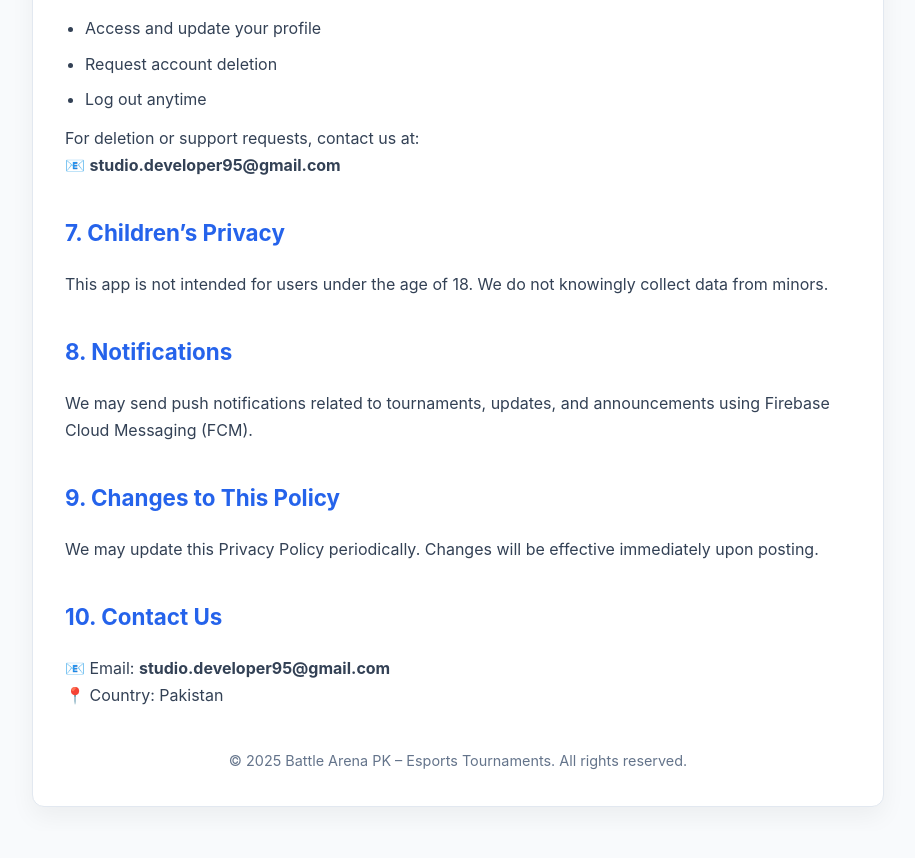
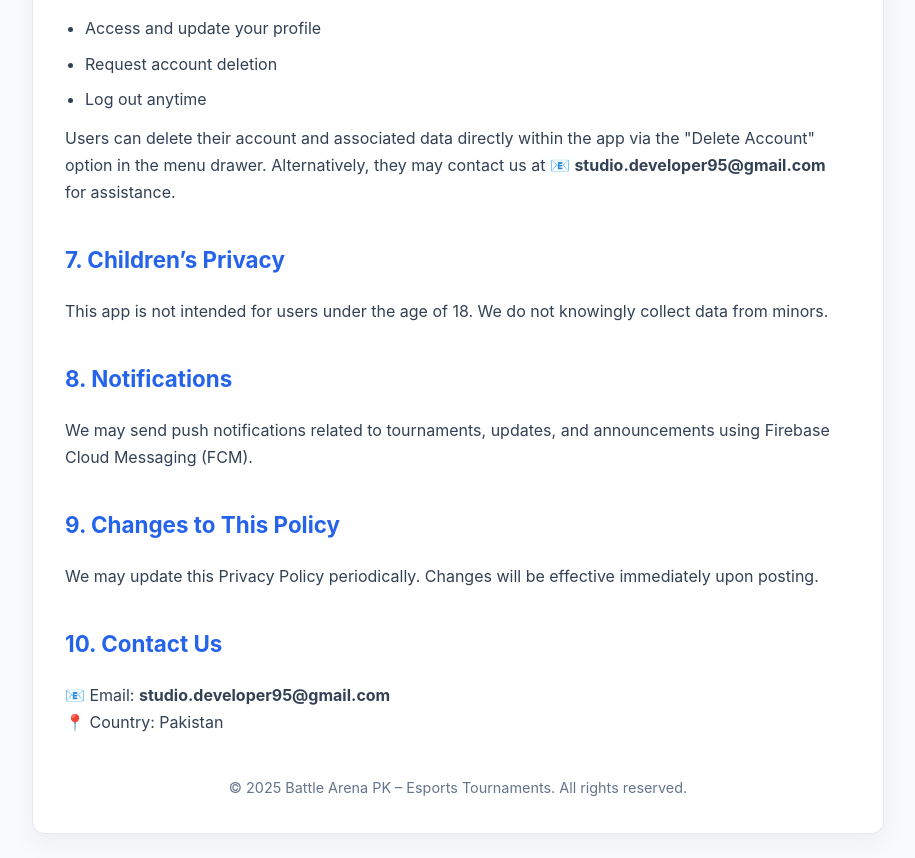
Before and after one commit to studiodeveloper95-eng/battle_arena_privacy-policy, a plain HTML site: page index.html in a window 1280 px wide. Shown: the part 1791-2649 px from the top of the page, without its empty margins (182-1097 px from the left). Before the commit the page ends 2622 px from the top, so only its background shows below. Drawn offline with Linux system fonts and the light colour scheme.

Commit message:
Update index.html

```diff
--- a/index.html
+++ b/index.html
@@ -178,8 +178,7 @@
         </ul>
 
         <p>
-            For deletion or support requests, contact us at:<br>
-            📧 <strong>studio.developer95@gmail.com</strong>
+            Users can delete their account and associated data directly within the app via the "Delete Account" option in the menu drawer. Alternatively, they may contact us at 📧 <strong>studio.developer95@gmail.com</strong> for assistance.
         </p>
 
         <h2>7. Children’s Privacy</h2>
```
